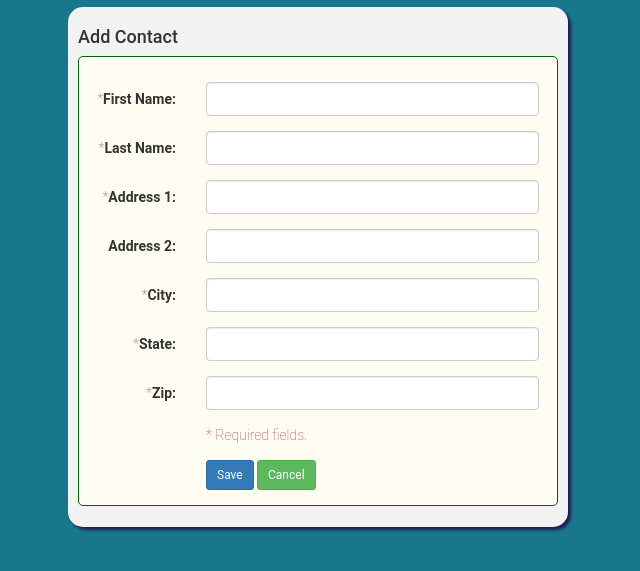
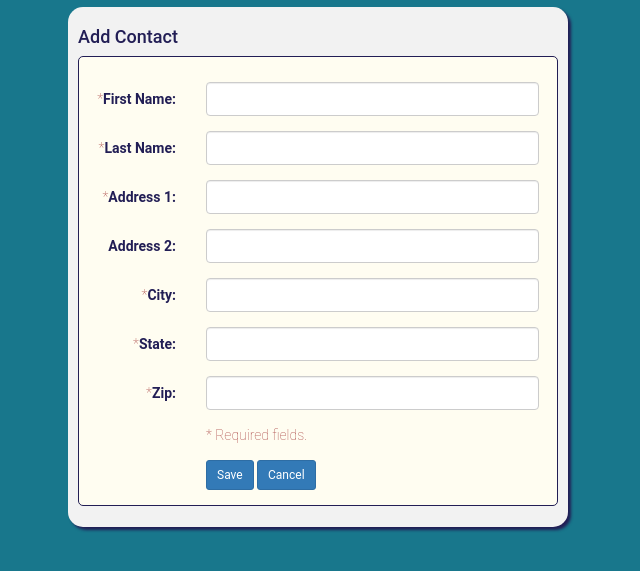
Before and after one commit to bclover/AddressBook, a website: page src/index.html in a window 1280 px wide. Both pictures are taken after a click on the button "Add Contact". Shown: the part 63-634 px from the top of the page, without its empty margins (322-962 px from the left). Drawn offline with nearby package versions, Linux system fonts and the light colour scheme.

Commit message:
Minor styling tweaks.

```diff
--- a/src/index.html
+++ b/src/index.html
@@ -128,7 +128,7 @@
                 </div>
                 <div class="col-md-9">
                     <button class="btn btn-primary btn-sm" ng-click="saveBtnClicked()">Save</button>
-                    <button class="btn btn-success btn-sm" ng-click="cancelBtnClicked()">Cancel</button>
+                    <button class="btn btn-primary btn-sm" ng-click="cancelBtnClicked()">Cancel</button>
                 </div>
             </div>
 
--- a/src/styles/custom.css
+++ b/src/styles/custom.css
@@ -3,9 +3,10 @@
 }
 
 body{
+    background: #18778C;
+    color: #221e55;
     font-family: 'Roboto', sans-serif;
     font-weight: 100;
-    background: #18778C;
 }
 
 h1{
@@ -37,7 +38,7 @@ h1{
 
 #contactFormInputContainer {
     background: #fffdf1;
-    border: solid 1px #006400;
+    border: solid 1px #221e55;
     border-radius: 5px;
     padding-top: 25px;
 }
```
Also changed, not shown: 1 other file.
